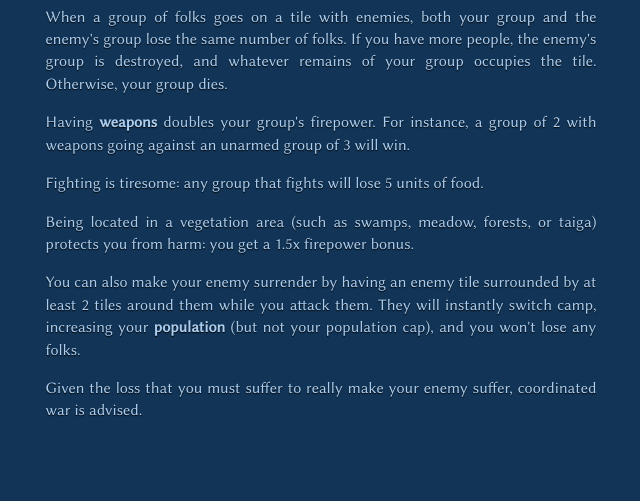
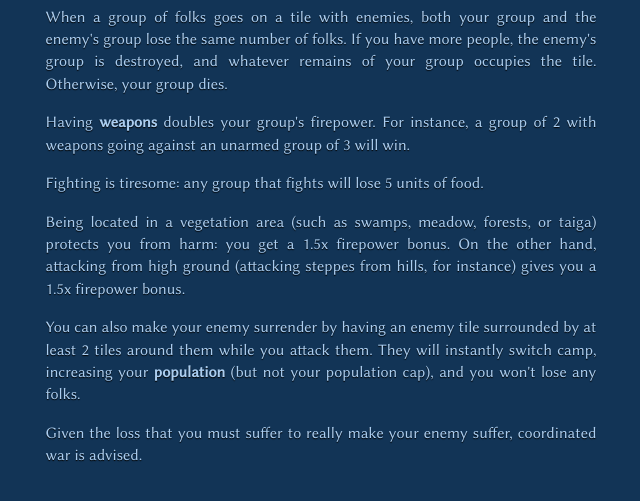
Before and after one commit to espadrine/nmt, a website: page web/help/war.html in a window 1280 px wide. Shown: the part 83-584 px from the top of the page, without its empty margins (319-959 px from the left). Drawn offline with Linux system fonts and the light colour scheme.

Commit message:
Document increased firepower from high ground.

```diff
--- a/game.js
+++ b/game.js
@@ -182,7 +182,7 @@ function applyPlan(plan) {
           warTiles.push(plan.to);
         }
         humanityFrom.h -= plan.h;
-        humanityFrom.f -= 3;
+        humanityFrom.f -= 5;
         emptyTarget = true;
       }
     } else {
--- a/web/help/war.html
+++ b/web/help/war.html
@@ -19,7 +19,9 @@ Fighting is tiresome: any group that fights will lose 5 units of food.
 </p>
 <p>
 Being located in a vegetation area (such as swamps, meadow, forests, or taiga)
-protects you from harm: you get a 1.5x firepower bonus.
+protects you from harm: you get a 1.5x firepower bonus. On the other hand,
+attacking from high ground (attacking steppes from hills, for instance) gives
+you a 1.5x firepower bonus.
 </p>
 <p>
 You can also make your enemy surrender by having an enemy tile surrounded by at
```
